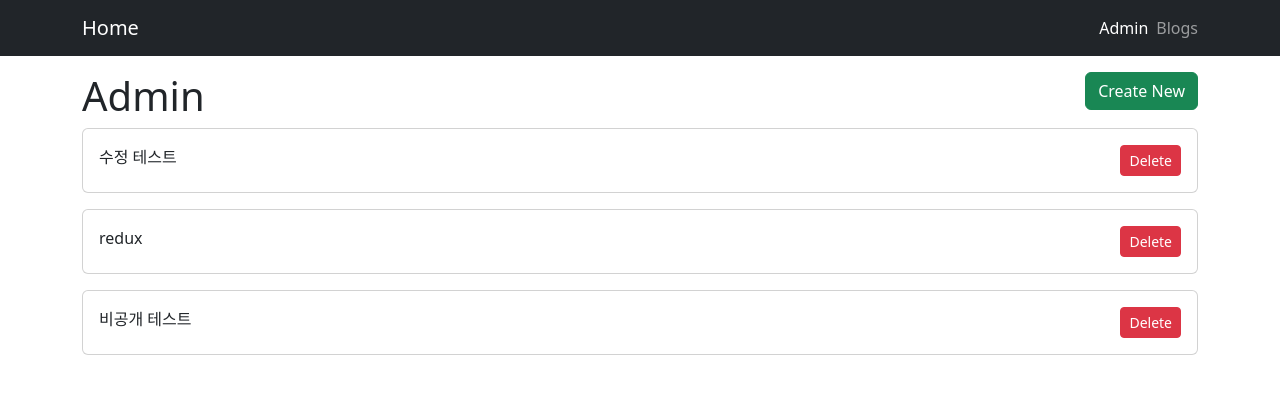
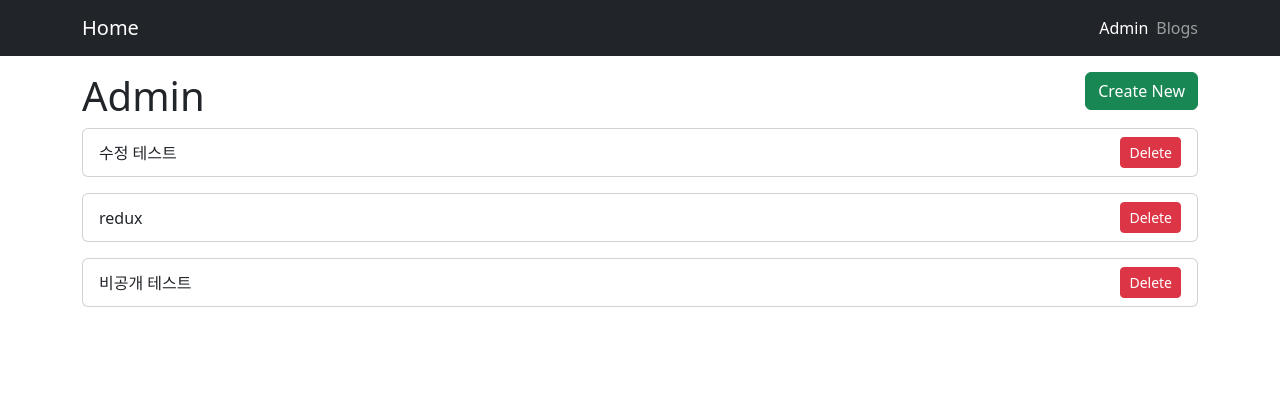
Before and after one commit to EllaSEON/Blog, a React (Create React App) app in the folder react-basic/: page /admin in a window 1280 px wide. Shown: the top 394 px of the page. Built offline with nearby package versions, Linux system fonts and the light colour scheme; data requests are answered from the project's data file.

Commit message:
<style> : 카드 컴포넌트 스타일 수정>

```diff
--- a/react-basic/src/components/Card.jsx
+++ b/react-basic/src/components/Card.jsx
@@ -4,11 +4,9 @@
 const Card = ({ title, onClick, children }) => {
   return (
     <div className="card mb-3 cursor-pointer" onClick={onClick}>
-      <div className="card-body">
-        <div className="d-flex justify-content-between">
-          <div>{title}</div>
-          {children && <div>{children}</div>}
-        </div>
+      <div className="card-body py-2 d-flex align-items-center">
+        <div className="flex-grow-1">{title}</div>
+        {children && <div>{children}</div>}
       </div>
     </div>
   );
```
